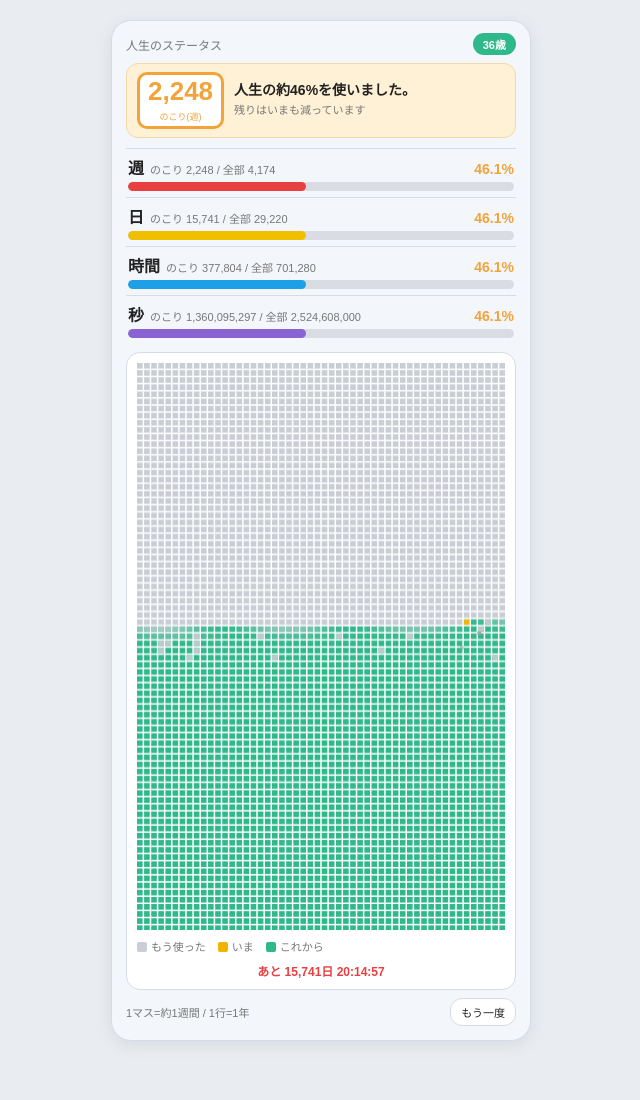
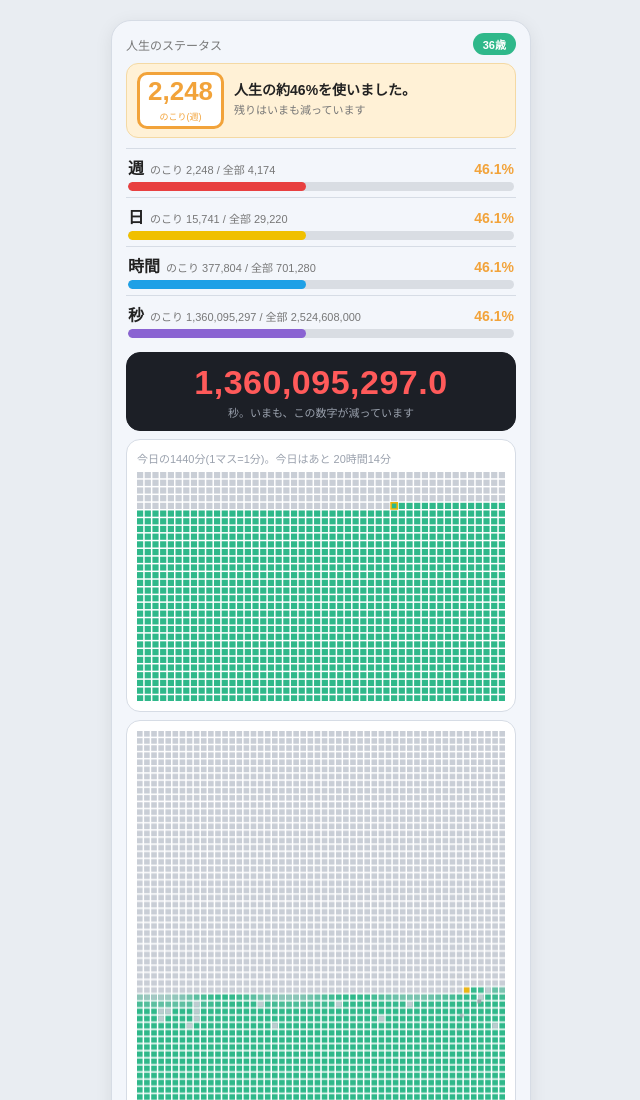
Before and after one commit to tomamemory141/rain, a plain HTML site: page life.html in a window 1280 px wide. Shown: the top 1100 px of the page, without its empty margins (319-959 px from the left). Drawn offline with Linux system fonts and the light colour scheme.

Commit message:
Add files via upload

```diff
--- a/life.html
+++ b/life.html
@@ -27,6 +27,10 @@
   .bar i{display:block;height:100%;width:0;border-radius:5px}
   .gr{background:var(--white);border:1px solid var(--line);border-radius:14px;padding:10px;margin-top:8px}
   canvas{width:100%;display:block}
+  .bigbox{text-align:center;background:#1c1f26;border-color:#1c1f26}
+  .bigsec{font-size:34px;font-weight:bold;color:#ff5a5a;font-variant-numeric:tabular-nums;letter-spacing:.5px;transition:color .15s}
+  .bigsec.flash{color:#fff}
+  .biglbl{font-size:11px;color:#9aa1ad;text-align:center;margin-top:2px}
   .legend{display:flex;gap:12px;font-size:11px;color:var(--mute);margin-top:8px}
   .legend b{display:inline-block;width:10px;height:10px;border-radius:2px;vertical-align:-1px;margin-right:4px}
   .tick{font-size:12px;color:var(--red);font-weight:bold;margin-top:8px;text-align:center;font-variant-numeric:tabular-nums}
@@ -45,6 +49,14 @@
   <div class="row"><div class="rt"><span><b>日</b><em id="e_day"></em></span><span class="pc" id="p_day"></span></div><div class="bar"><i id="b_day" style="background:var(--yel)"></i></div></div>
   <div class="row"><div class="rt"><span><b>時間</b><em id="e_hour"></em></span><span class="pc" id="p_hour"></span></div><div class="bar"><i id="b_hour" style="background:var(--blue)"></i></div></div>
   <div class="row"><div class="rt"><span><b>秒</b><em id="e_sec"></em></span><span class="pc" id="p_sec"></span></div><div class="bar"><i id="b_sec" style="background:#8a63d2"></i></div></div>
+  <div class="gr bigbox">
+    <div class="bigsec" id="bigsec"></div>
+    <div class="biglbl">秒。いまも、この数字が減っています</div>
+  </div>
+  <div class="gr">
+    <div class="biglbl" style="margin:0 0 6px;text-align:left" id="todaylbl"></div>
+    <canvas id="cv2"></canvas>
+  </div>
   <div class="gr">
     <canvas id="cv"></canvas>
     <div class="legend"><span><b style="background:#c9ced6"></b>もう使った</span><span><b style="background:#f0b400"></b>いま</span><span><b style="background:#2fb88a"></b>これから</span></div>
@@ -73,6 +85,9 @@ function nums(){
   $("age").textContent=Math.floor((now-birth)/DAY/365.2425)+"歳";
   $("msg").innerHTML="人生の約"+(U.week.f(now-birth)/U.week.f(end-birth)*100).toFixed(0)+"%を使いました。<br><small>残りはいまも減っています</small>";
   const ms=end-now,s=Math.floor(ms/1000);
+  const bs=$("bigsec"),txt=fmt(s)+"."+String(Math.floor(ms%1000/100));
+  if(bs.dataset.s!=String(s)){bs.dataset.s=s;bs.classList.add("flash");setTimeout(()=>bs.classList.remove("flash"),120);}
+  bs.textContent=txt;
   $("tick").textContent="あと "+fmt(s/86400)+"日 "+pad(Math.floor(s%86400/3600))+":"+pad(Math.floor(s%3600/60))+":"+pad(s%60);
 }
 function draw(){
@@ -108,10 +123,23 @@ function draw(){
     }
   }
 }
-function loop(){prog=1;draw();nums();setTimeout(()=>{raf=requestAnimationFrame(loop)},40);}
+// 今日の1440分(1マス=1分)。いまの1分は、秒ごとに灰色が伸びていく
+const c2=$("cv2"),x2=c2.getContext("2d");
+function drawToday(){
+  const dpr=window.devicePixelRatio||1,W=c2.clientWidth,C=48,R=30,gap=1.5,cell=(W-gap*(C-1))/C,H=R*(cell+gap)-gap;
+  c2.width=W*dpr;c2.height=H*dpr;c2.style.height=H+"px";x2.setTransform(dpr,0,0,dpr,0,0);
+  const n=new Date(),sod=new Date(n.getFullYear(),n.getMonth(),n.getDate()),sec=(n-sod)/1000,m=sec/60,mi=Math.floor(m);
+  for(let i=0;i<1440;i++){
+    const x=(i%C)*(cell+gap),y=Math.floor(i/C)*(cell+gap);
+    x2.fillStyle=i<mi?"#c9ced6":"#2fb88a";x2.fillRect(x,y,cell,cell);
+    if(i===mi){x2.fillStyle="#c9ced6";x2.fillRect(x,y,cell*(m-mi),cell);x2.strokeStyle="#f0b400";x2.lineWidth=1.5;x2.strokeRect(x,y,cell,cell);}
+  }
+  $("todaylbl").textContent="今日の1440分(1マス=1分)。今日はあと "+fmt((86400-sec)/3600)+"時間"+pad(Math.floor((86400-sec)%3600/60))+"分";
+}
+function loop(){drawToday();prog=1;draw();nums();setTimeout(()=>{raf=requestAnimationFrame(loop)},40);}
 function play(){
   cancelAnimationFrame(raf);prog=0;const t0=performance.now();
-  (function step(){const p=Math.min(1,(performance.now()-t0)/3000);prog=1-Math.pow(1-p,3);draw();nums();if(p<1)raf=requestAnimationFrame(step);else loop();})();
+  (function step(){const p=Math.min(1,(performance.now()-t0)/3000);prog=1-Math.pow(1-p,3);draw();drawToday();nums();if(p<1)raf=requestAnimationFrame(step);else loop();})();
 }
 window.addEventListener("resize",draw);play();
 </script>
```
